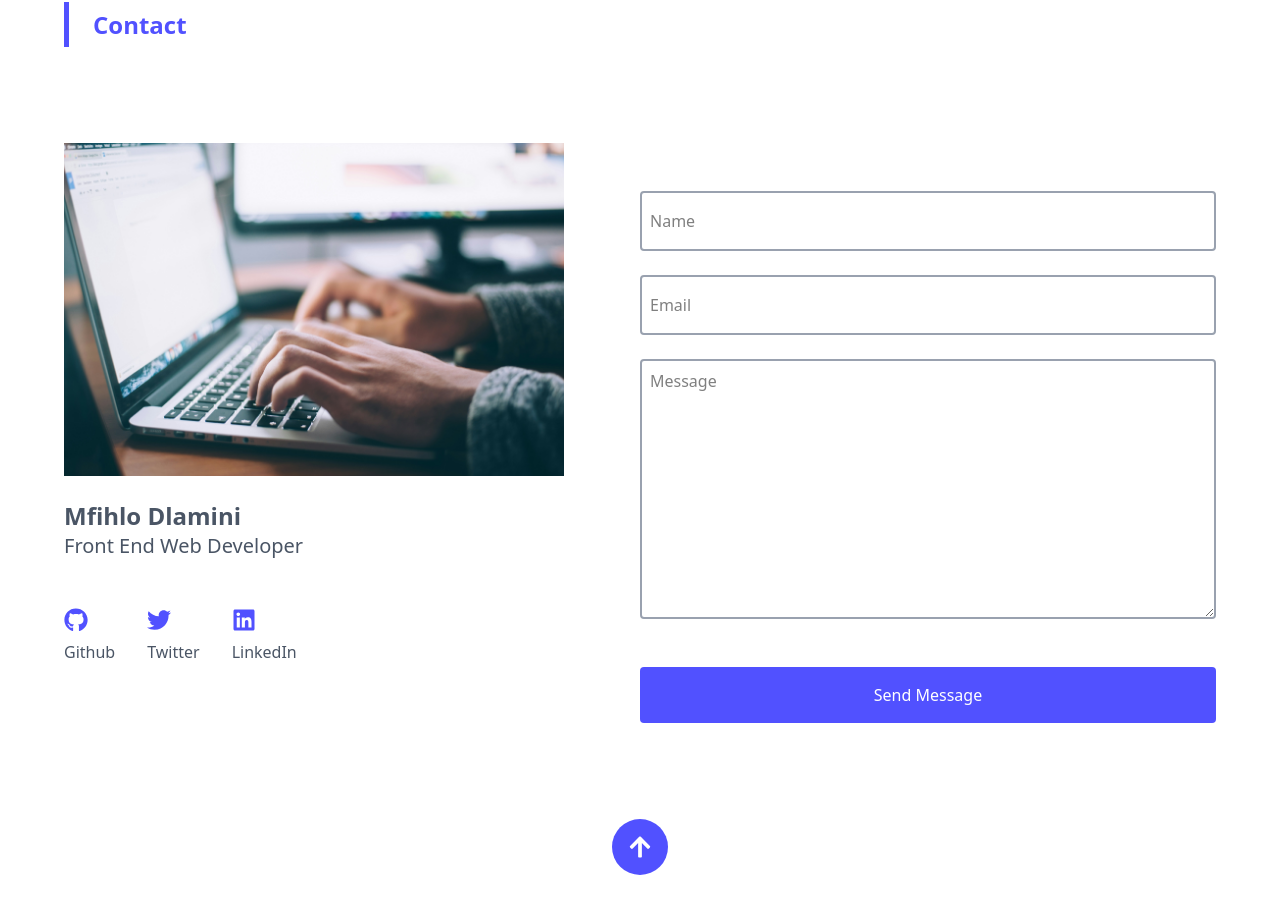
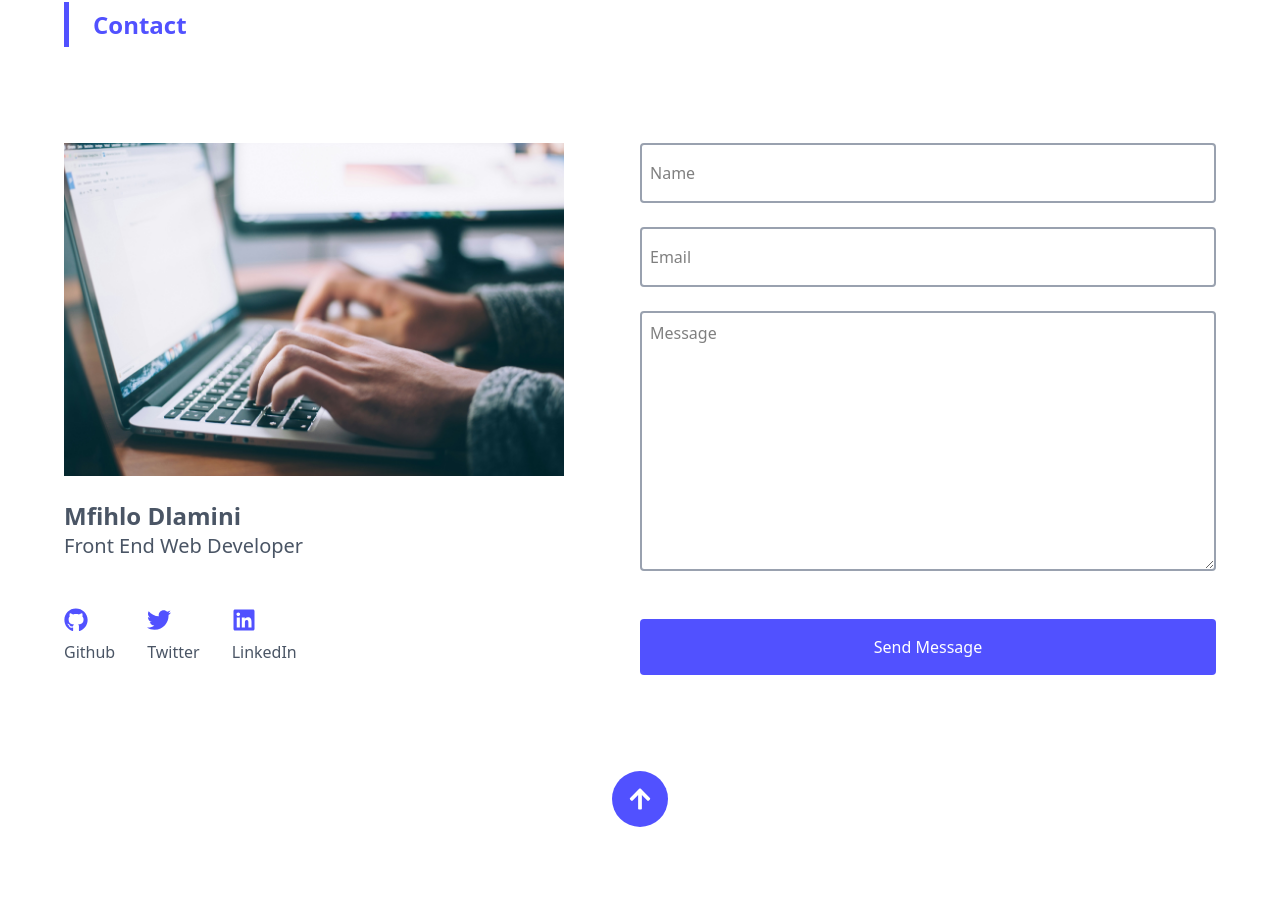
Before and after one commit to Sfiso-Divz/my-portfolio, a React (Vite) app: page / in a window 1280 px wide. Shown: the part 2785-3698 px from the top of the page. Built offline with nearby package versions, Linux system fonts and the light colour scheme.

Commit message:
my react portfolio updated fix

```diff
--- a/src/Components/Contact.jsx
+++ b/src/Components/Contact.jsx
@@ -51,7 +51,7 @@ const Contact = () => {
             </div>
           </div>
           <div>
-            <form onSubmit={handleSubmit} className="flex flex-col mt-12">
+            <form onSubmit={handleSubmit} className="flex flex-col mt-12 md:mt-0">
               <input type="hidden" name="access_key" value="2d45d69a-f6c8-4a8f-a0b9-fa8b1a13c364" />
               <input type="text" name="name" placeholder="Name" required className="border-2 border-gray-400 outline-none mb-6 py-4 px-2 rounded-sm" />
               <input type="email" name="email" placeholder="Email" required className="border-2 border-gray-400 outline-none mb-6 py-4 px-2 rounded-sm" />
```
